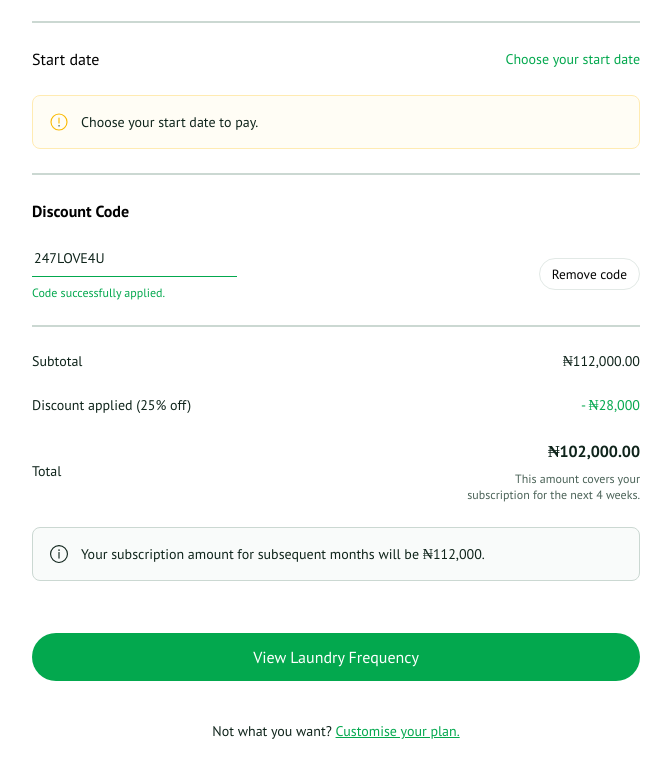
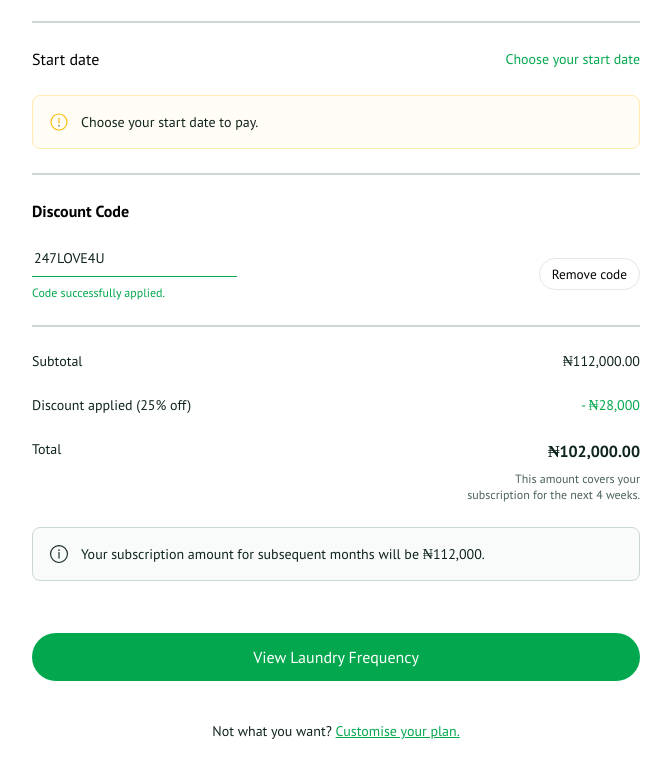
Before and after one commit to cindyeme/Eden-worksample-2, a plain HTML site: page index.html in a window 1280 px wide. Shown: the part 921-1698 px from the top of the page, without its empty margins (304-975 px from the left). Drawn offline with Linux system fonts and the light colour scheme.

Commit message:
alignment fix

```diff
--- a/index.html
+++ b/index.html
@@ -262,7 +262,7 @@
           <div class="text-sm text-primary text-right">- ₦28,000</div>
         </div>
 
-        <div class="flex items-center justify-between">
+        <div class="flex justify-between">
           <div class="text-sm text-grey-primary">Total</div>
           <div class="flex flex-col gap-05">
             <div class="text-md text-grey-primary text-right fw-700">
```
